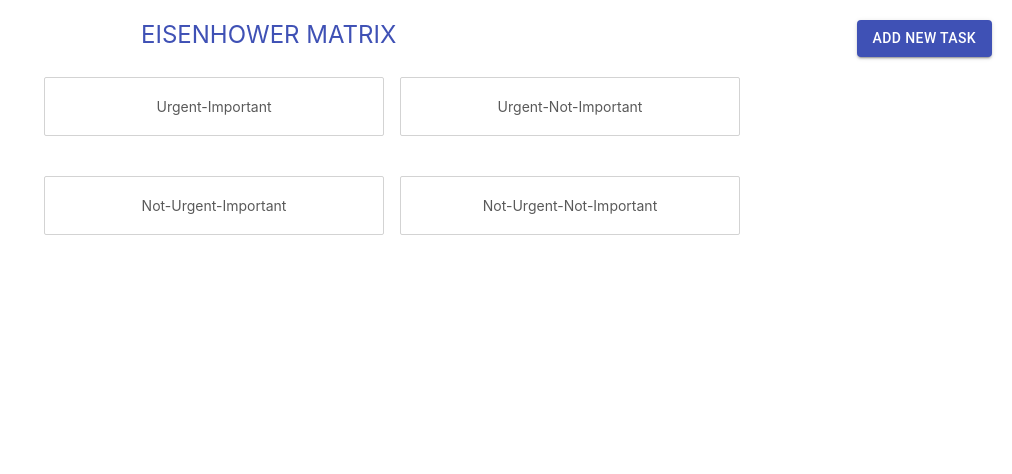
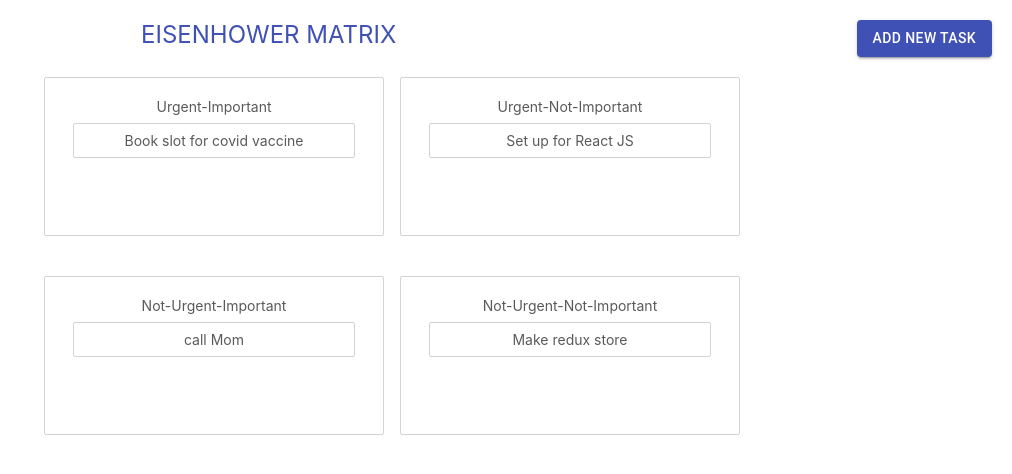
Before and after one commit to rukhsarafroz/eisenhower-matrix-app, a React (Create React App) app: page / in a window 1280 px wide. Shown: the top 474 px of the page, without its empty margins (268-1280 px from the left). Built offline with nearby package versions, Linux system fonts and the light colour scheme.

Commit message:
sections for each section and indvidua task for tasklist

```diff
--- a/src/components/EisenBoard.js
+++ b/src/components/EisenBoard.js
@@ -17,6 +17,15 @@ const useStyles = makeStyles(theme => ({
     }
   }));
 
+  const Sections = props => {
+    const { section, taskMap, index, title } = props;
+		const tasks = section && taskMap && section.taskIds.map(
+			taskId => taskMap[taskId]
+		);
+    return (
+        <Section title={title} section={section} tasks={tasks} index={index} />
+    )
+  }
 
 function EisenBoard (props) {
     const classes = useStyles();
@@ -49,12 +58,44 @@ function EisenBoard (props) {
             <EisenBoardHeader setDialogueState={setDialogueState}/>
             <Grid item xs={12} container direction="column">
                 <Grid item spacing={2} container className={classes.boards}>
-                    <Grid item><Section title="Urgent-Important"/></Grid>
-                    <Grid item><Section title="Urgent-Not-Important"/></Grid>
+                    <Grid item>
+                        <Sections
+                            title="Urgent-Important"
+                            key="UrgentImportant"
+                            taskMap={tasklist}
+                            section={sections?.UrgentImportant}
+                            index={0}
+                        />
+                    </Grid>
+                    <Grid item>
+                        <Sections
+                            title="Urgent-Not-Important"
+                            key="UrgentImportant"
+                            taskMap={tasklist}
+                            section={sections?.UrgentNotImportant}
+                            index={1}
+                        />
+                    </Grid>
                 </Grid>
                 <Grid item spacing={2} container className={classes.boards}>
-                    <Grid item><Section title="Not-Urgent-Important"/></Grid>
-                    <Grid item><Section title="Not-Urgent-Not-Important"/></Grid>
+                    <Grid item>
+                        <Sections
+                            title="Not-Urgent-Important"
+                            key="NotUrgentImportant"
+                            taskMap={tasklist}
+                            section={sections?.NotUrgentImportant}
+                            index={0}
+                        />
+                    </Grid>
+                    <Grid item>
+                        <Sections
+                            title="Not-Urgent-Not-Important"
+                            key="NotUrgentNotImportant"
+                            taskMap={tasklist}
+                            section={sections?.NotUrgentNotImportant}
+                            index={1}
+                        />
+                    </Grid>
                 </Grid>
             </Grid>
             {dialogueState && <TaskForm viewModeType={1} dialogueState={dialogueState} setDialogueState={setDialogueState} formValues={formState}/>}
--- a/src/components/Section.js
+++ b/src/components/Section.js
@@ -1,6 +1,7 @@
 import React from "react";
 import { makeStyles } from "@material-ui/core/styles";
 import { Grid } from "@material-ui/core";
+import Task from "./Task";
 
 const useStyles = makeStyles(theme => ({
     container: {
@@ -17,17 +18,37 @@ const useStyles = makeStyles(theme => ({
         margin : "auto",
         color: "rgba(0, 0, 0, 0.65)",
         fontSize: "14px"
-    }
+    },
+    tasklist: {
+        padding: "8px",
+        transition: "background-color 0.2s ease",
+        flexGrow: "1",
+        minHeight: "100px",
+        overflow: "auto"
+    },
   }));
 
 
 function Section (props) {
     const classes = useStyles();
-    const { title } = props;
+    const { title, isDraggingOver, isDragging, tasks } = props;
         return (
             <Grid container direction="column" className={classes.container} >
                 <Grid item xs={12} className={classes.title}>
                    {title}
+                </Grid>
+                <Grid
+                    item
+                    container
+                    direction="column"
+                    className={classes.tasklist}
+                    style={{ backgroundColor: isDraggingOver ? 'lightgrey' : 'inherit'}}
+                >
+                    {
+                        tasks && tasks.map(task => {
+                            return <Task key={task.id} task={task} isDragging={isDragging} />
+                        })
+                    }
                 </Grid>
             </Grid>
         );
--- /dev/null
+++ b/src/components/Task.js
@@ -0,0 +1,34 @@
+import React from "react";
+import { makeStyles } from "@material-ui/core/styles";
+import { Grid } from "@material-ui/core";
+
+const useStyles = makeStyles(theme => ({
+    container: {
+        marginBottom: "8px",
+        borderRadius : "2px",
+        border: "1px solid lightgrey",
+        padding: "8px",
+        overflow: "auto",
+        textAlign: "center",
+        position: "inline"
+    },
+    content: {
+        color: "rgba(0, 0, 0, 0.65)",
+        fontSize: "14px"
+    }
+  }));
+
+
+function Task (props) {
+    const classes = useStyles();
+    const { isDragging, task } = props;
+        return (
+            <Grid item className={classes.container} style={{backgroundColor: isDragging? 'lightgreen' : 'white'}}>
+                <div className={classes.content}>
+                    {task.task_name}
+                </div>
+            </Grid>
+        );
+    }
+
+export default Task;
```
